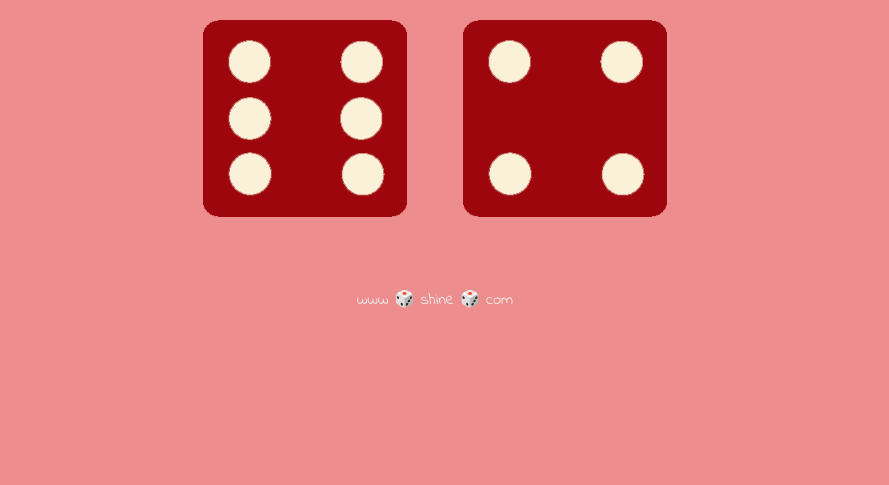
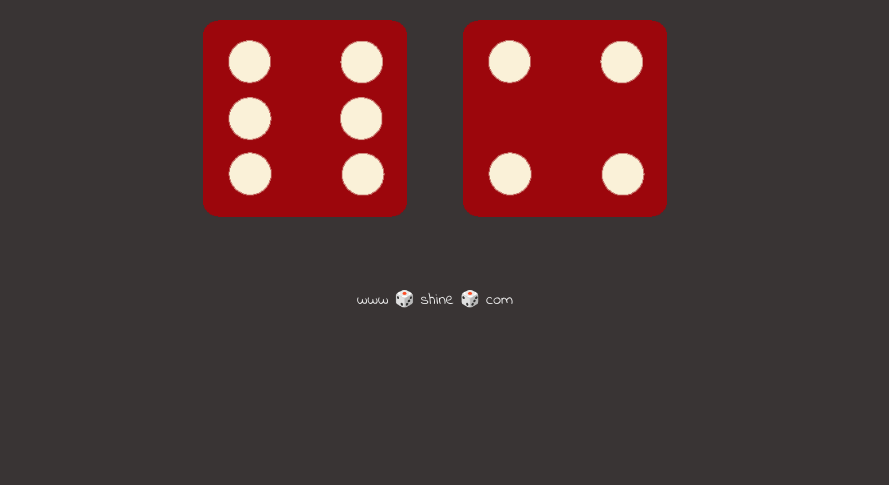
Before and after one commit to shine2024/DiceGame, a plain HTML site: page index.html in a window 1280 px wide. Shown: the part 315-800 px from the top of the page, without its empty margins (205-1094 px from the left). Drawn offline with Linux system fonts and the light colour scheme.

Commit message:
version 1.0

```diff
--- a/style.css
+++ b/style.css
@@ -11,7 +11,7 @@
   }
 
   body {
-    background-color: #ee8d8d;
+    background-color: #393434;
   }
 
   h1 {
```
